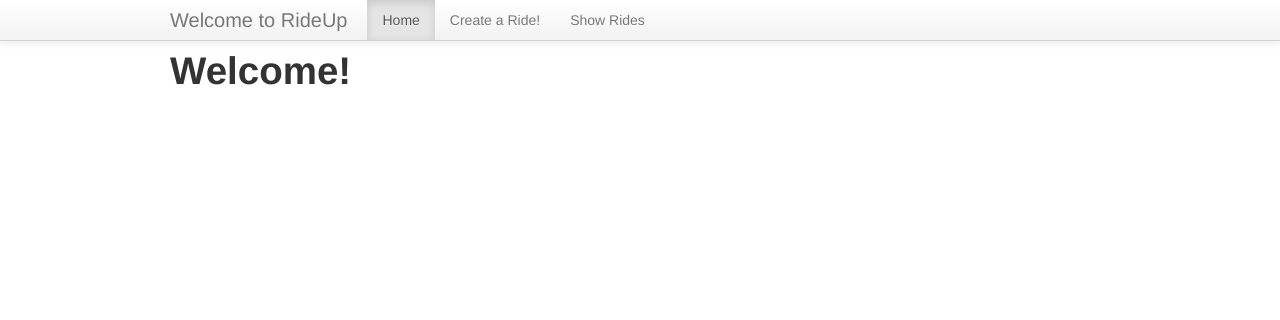
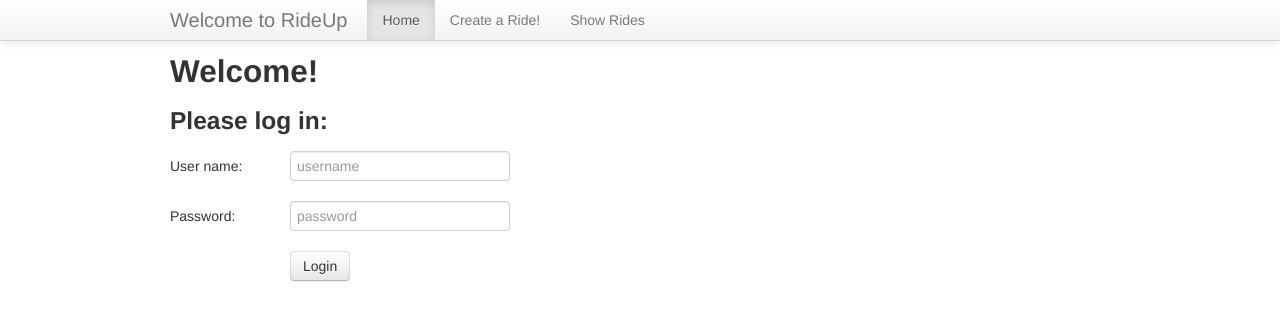
Before and after one commit to m-butterfield/RideUp, a Django app: page /rideup/ in a window 1280 px wide. Shown: the top 320 px of the page. Run offline with Django 3.2, Linux system fonts and the light colour scheme; some libraries are stand-ins or nearby versions.

Commit message:
create a way for users to log in
[#51606833]

```diff
--- a/rideup/static/rideup/js/rideup.js
+++ b/rideup/static/rideup/js/rideup.js
@@ -59,7 +59,7 @@ function initialize() {
         markers = [];
         var bounds = new google.maps.LatLngBounds();
         var image = {
-            url: '/static/rideup/img/blue-bike.gif',
+            url: '/static/rideup/img/green-bike.gif',
             size: new google.maps.Size(70, 70),
             origin: new google.maps.Point(0, 0),
             anchor: new google.maps.Point(35, 70),
--- a/rideup/templates/rideup/index.html
+++ b/rideup/templates/rideup/index.html
@@ -9,18 +9,45 @@
 
 {% block content %}
 <div class="container">
-    <h1>Welcome!</h1>
+    <h2>Welcome!</h2>
+    {% if user.is_authenticated %}
+        <h3>Hello, {{ user.username }}! You are logged in and ready to create a ride!</h3>
+        <a href="{% url 'logout' %}" class="btn">Logout</a>
+    {% else %}
+        <h3>Please log in:</h3>
+        <form class="form-horizontal" action="{% url 'login' %}" method="post" id="login-form">
+        {% csrf_token %}
+            <div class="control-group">
+                <label class="control-label">User name:</label>
+                <div class="controls">
+                    <input type="text" id="id_username" name="username"
+                           placeholder="username">
+                </div>
+            </div>
+            <div class="control-group">
+                <label class="control-label">Password:</label>
+                <div class="controls">
+                    <input type="password" id="id_password" name="password"
+                           placeholder="password">
+                </div>
+            </div>
+            <div class="control-group">
+                <div class="controls">
+                    <button type="submit" class="btn">Login</button>
+                </div>
+            </div>
+        </form>
+    {% endif %}
 </div>
 
 {% endblock %}
 
 {% block foot %}
-<script type="text/javascript" src="https://maps.googleapis.com/maps/api/js?key=AIzaSyAHu3tscS1tG243nstn6jiAS9L2kD1OwtQ&libraries=places&sensor=false"></script>
 <script type="text/javascript" src="{% static 'rideup/js/jquery-1.9.1.min.js' %}"></script>
-<script type="text/javascript" src="{% static 'rideup/js/bootstrap.min.js' %}"></script>
 <script>
     $(document).ready(function() {
         $("#home-link").parent().addClass('active');
     });
 </script>
+<script type="text/javascript" src="{% static 'rideup/js/bootstrap.min.js' %}"></script>
 {% endblock %}
--- a/rideup/urls.py
+++ b/rideup/urls.py
@@ -6,4 +6,7 @@ urlpatterns = patterns('',
     url(r'^$', views.index, name='index'),
     url(r'^create/$', views.create, name='create'),
     url(r'^showrides/$', views.showrides, name='showrides'),
+    url(r'^login/$', 'django.contrib.auth.views.login', name='login'),
+    url(r'^logout/$', 'django.contrib.auth.views.logout',
+        {'next_page': '/rideup/'}, name='logout'),
 )
--- a/rideup/views.py
+++ b/rideup/views.py
@@ -1,12 +1,15 @@
 from django.shortcuts import render
 from django.http import HttpResponseRedirect
+from django.utils import timezone
+from django.contrib.auth.decorators import login_required
 from rideup.models import Ride, CreateRideForm
-from django.utils import timezone
+
 import datetime
 
 def index(request):
     return render(request, 'rideup/index.html')
 
+@login_required
 def create(request):
     if request.method == 'POST':
         form = CreateRideForm(request.POST.copy())
@@ -19,7 +22,7 @@ def create(request):
             return HttpResponseRedirect('')
     else:
         form = CreateRideForm()
-    return render(request, 'rideup/create.html', { 'form' : form, })
+    return render(request, 'rideup/create.html', {'form' : form})
 
 
 def showrides(request):
--- a/rideup_site/settings.py
+++ b/rideup_site/settings.py
@@ -117,7 +117,7 @@ INSTALLED_APPS = (
     'django.contrib.auth',
     'django.contrib.contenttypes',
     'django.contrib.staticfiles',
-    #'django.contrib.sessions',
+    'django.contrib.sessions',
     #'django.contrib.sites',
     #'django.contrib.messages',
     # Uncomment the next line to enable the admin:
@@ -154,3 +154,6 @@ LOGGING = {
         },
     }
 }
+
+LOGIN_URL = '/rideup/'
+LOGIN_REDIRECT_URL = '/rideup/'
```
Also changed, not shown: rideup/templates/rideup/create.html (+12 -5 lines), rideup/templates/rideup/showrides.html (+3 -5 lines).
